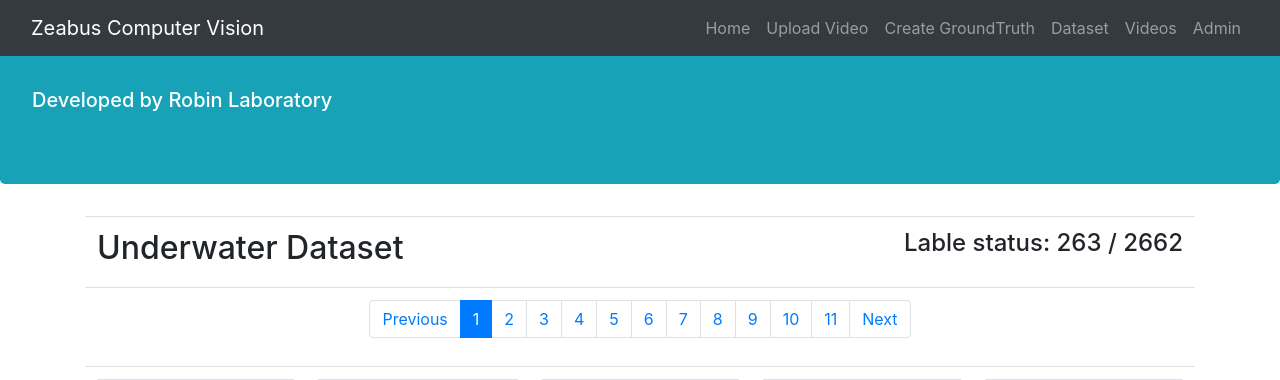
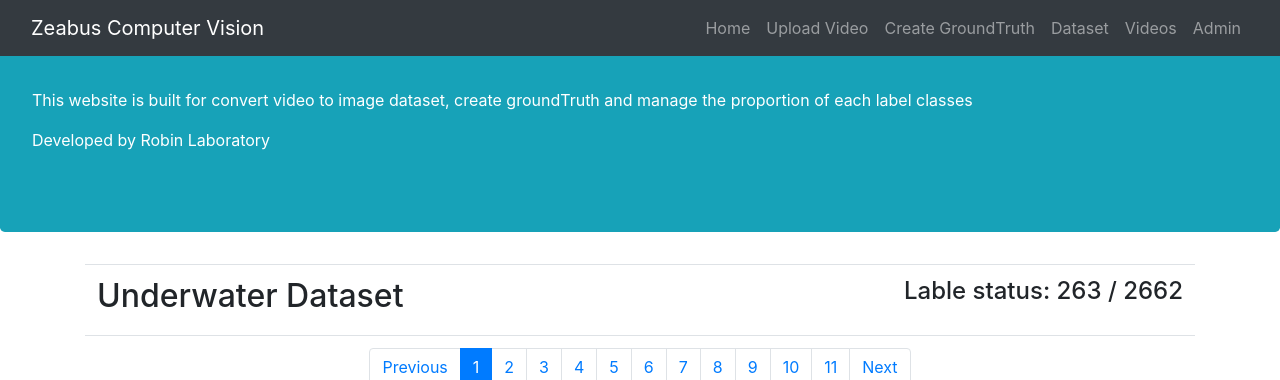
Before and after one commit to skconan/drawing_web_app, a Django app: page /dataset/ in a window 1280 px wide. Shown: the top 380 px of the page. Run offline with Django 3.2, Linux system fonts and the light colour scheme; data comes from the database, SQL or seed files in the repository; some libraries are stand-ins or nearby versions.

Commit message:
add new description

```diff
--- a/website/drawing/templates/template.html
+++ b/website/drawing/templates/template.html
@@ -48,7 +48,8 @@
     <br />
 
     <div class="jumbotron bg-info text-white">
-        <h5>Developed by Robin Laboratory</h5>
+        <p>This website is built for convert video to image dataset, create groundTruth and manage the proportion of each label classes</p>
+        <p>Developed by Robin Laboratory</p>
     </div>
     <div class="container">
 
```
